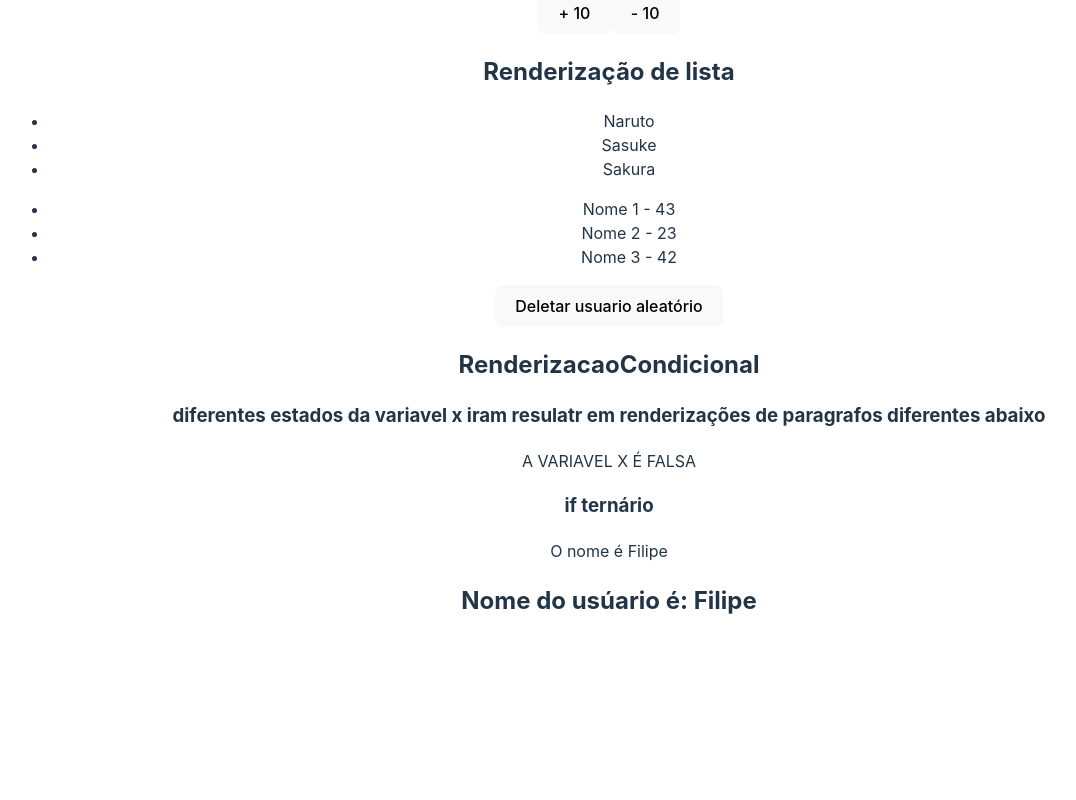
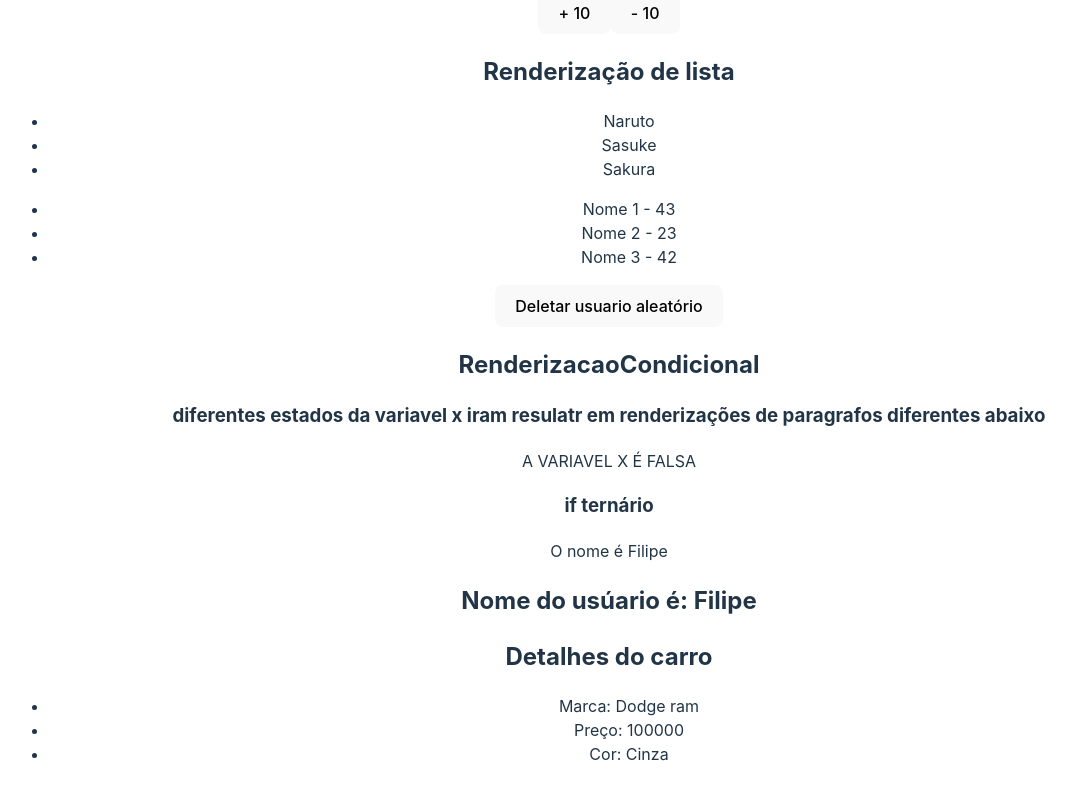
Before and after one commit to fh3mrique/EstudosReact, a React (Vite) app in the folder 03 - AVANCANDO EM REACT/avancando/: page / in a window 1280 px wide. Shown: the part 1524-2324 px from the top of the page, without its empty margins (31-1107 px from the left). Before the commit the page ends 2203 px from the top, so only its background shows below. Built offline with nearby package versions, Linux system fonts and the light colour scheme.

Commit message:
Destructuring props

```diff
--- a/03 - AVANCANDO EM REACT/avancando/src/App.jsx
+++ b/03 - AVANCANDO EM REACT/avancando/src/App.jsx
@@ -2,6 +2,7 @@
 import './App.css'
 
 import kokouNoHitoImg from "./assets/kokou.jpg"
+import DetalhesCarro from './components/DetalhesCarro'
 import ManipularDados from './components/ManipularDados'
 import MostrarNomeUsuario from './components/MostrarNomeUsuario'
 import RenderLista from './components/RenderLista'
@@ -27,7 +28,10 @@ function App() {
       <ManipularDados/>
       <RenderLista/>
       <RenderizacaoCondicional/>
+      {/* Props */}
       <MostrarNomeUsuario nome = "Filipe"/>
+      {/* Destructuring props */}
+      <DetalhesCarro marca = "Dodge ram" preco = {100000.00} cor = "Cinza"/>
     </>
   )
 }
--- /dev/null
+++ b/03 - AVANCANDO EM REACT/avancando/src/components/DetalhesCarro.jsx
@@ -0,0 +1,16 @@
+import React from 'react'
+
+const  DetalhesCarro = ({marca, preco, cor}) => {
+  return (
+    <div>
+        <h2>Detalhes do carro</h2>
+        <ul>
+            <li>Marca: {marca}</li>
+            <li>Preço: {preco} </li>
+            <li>Cor: {cor} </li>
+        </ul>
+    </div>
+  )
+}
+
+export default DetalhesCarro
```
